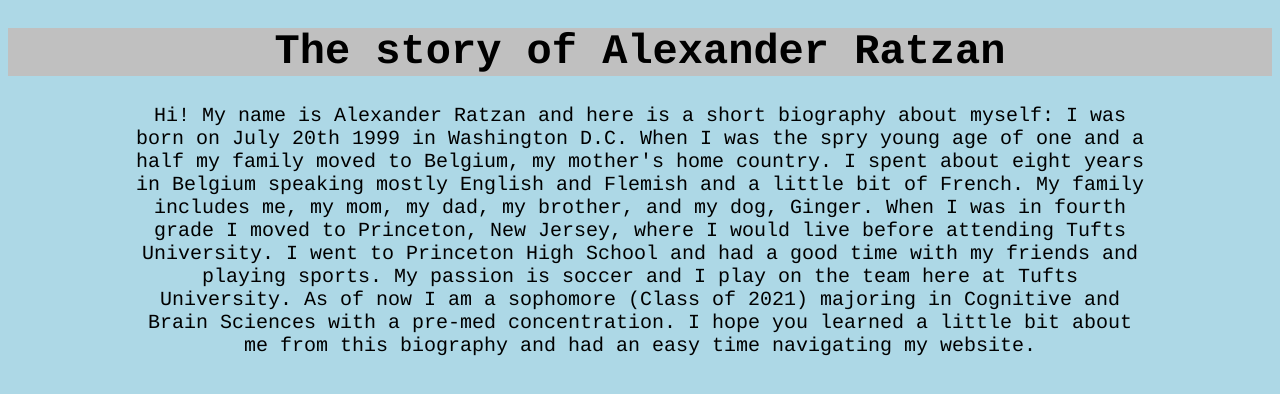
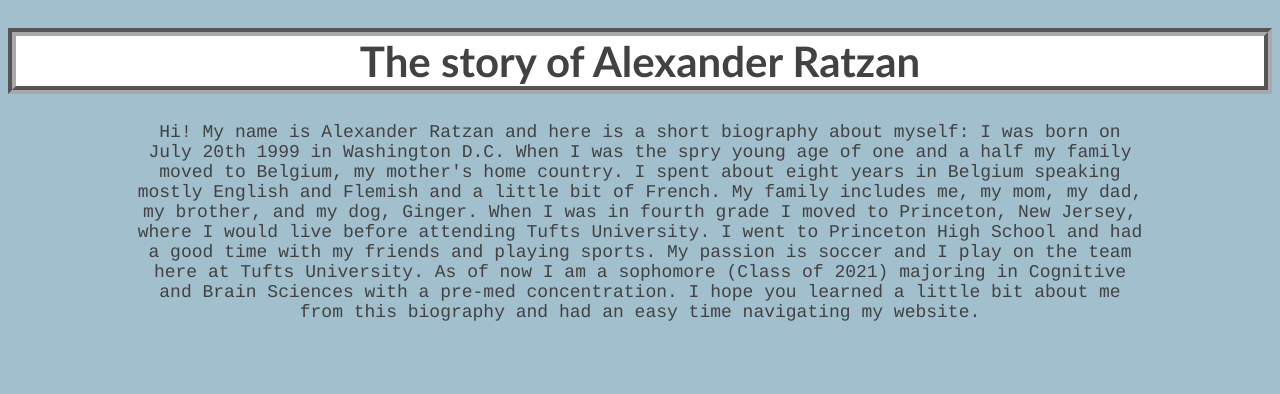
Before and after one commit to aratzan/aratzan.github.io, a plain HTML site: page bio.html in a window 1280 px wide. Drawn offline with Linux system fonts and the light colour scheme.

Commit message:
changes to h1 border

```diff
--- a/bio.css
+++ b/bio.css
@@ -1,15 +1,19 @@
 
 body {
 	font-family: Courier;
-	font-size: 20px;
-
+	font-size: 18px;
+	color: #424242;
 	text-align: center;
-	background-color: #ADD8E6;
+	background-color: #A2BFCE;
 }
 
 h1 {
 	font-size: 42px;
-	background-color: #C0C0C0;
+	font-family: Trebuchet MS;
+	background-color: white;
+	border-style: groove;
+	border-width: 8px;
+	border-color: #A9A9A9;
 }
 
 p {
```
